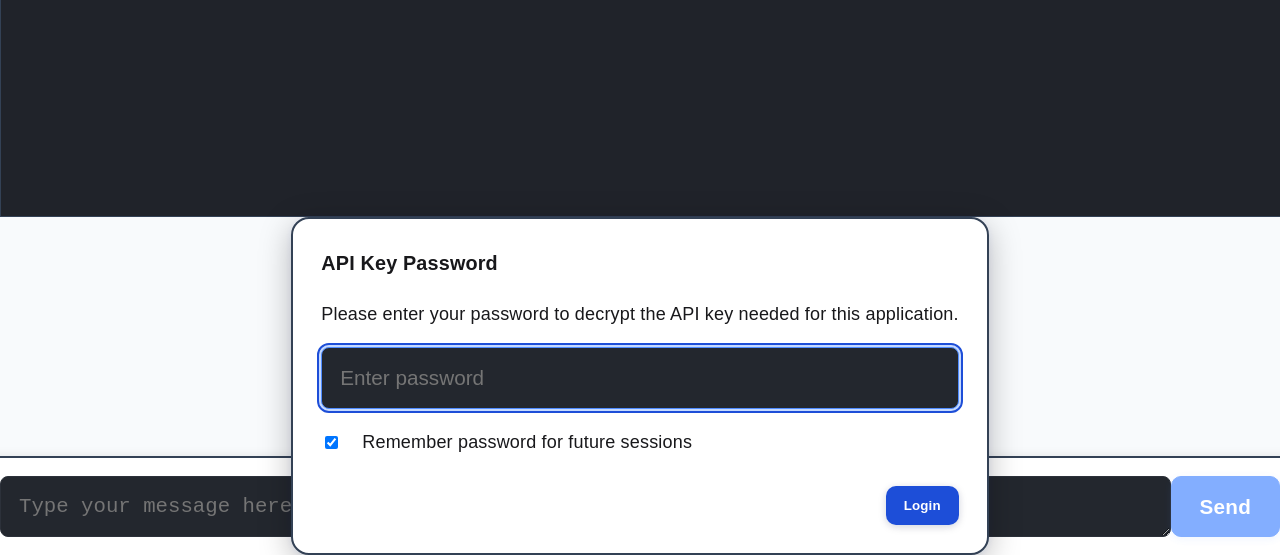
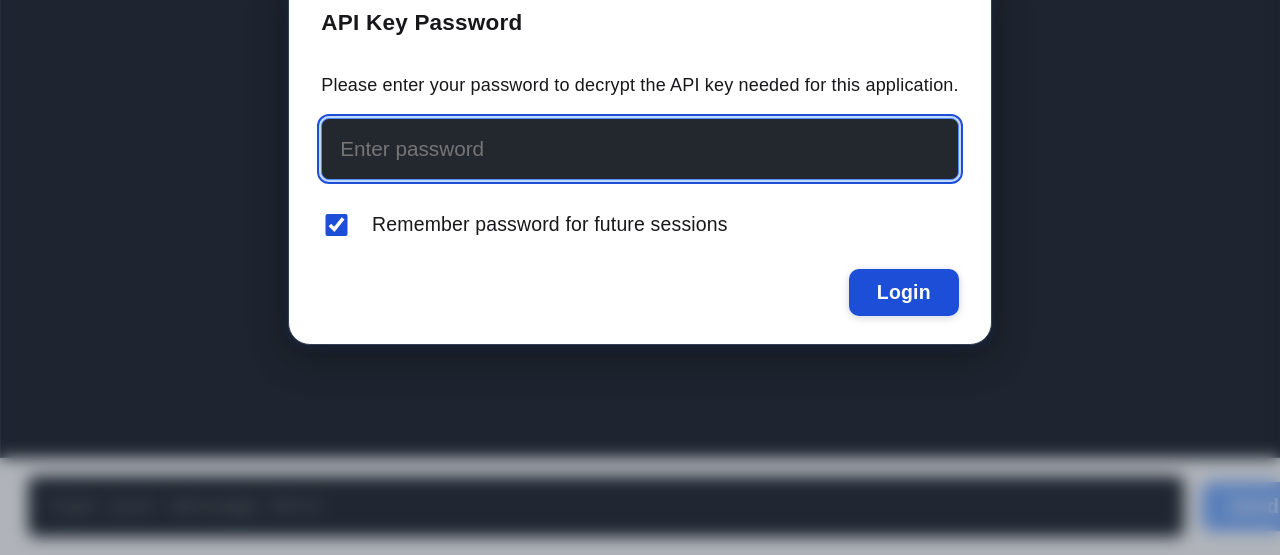
Before and after one commit to yapweijun1996/Simple-Ai-Agent-v17, a plain HTML site: page index.html in a window 1280 px wide. Shown: the part 245-800 px from the top of the page. Drawn offline with Linux system fonts and the light colour scheme.

Commit message:
Update styles.css

```diff
--- a/css/styles.css
+++ b/css/styles.css
@@ -215,54 +215,59 @@ body:not(.light-mode) .chat-app__message.ai-message {
 
 /* -- Controls Component ---------------------------------------------- */
 .chat-app__controls {
+    display: flex;
+    align-items: center;
+    gap: var(--space-md);
+    padding: var(--space-md) var(--space-lg);
+    background: var(--container-bg);
+    border-top: 1.5px solid var(--border-color);
+    box-shadow: 0 -2px 8px #0001;
     position: fixed;
     bottom: 0;
-    left: 50%;
-    transform: translateX(-50%);
+    left: 0;
     width: 100vw;
-    max-width: var(--max-width);
-    z-index: 2001;
-    background: var(--container-bg);
-    border-top: 2px solid var(--border-color);
-    box-shadow: 0 -2px 8px #0001;
-    border-radius: 0 0 var(--radius-lg) var(--radius-lg);
-    display: flex;
-    padding: var(--space-md) var(--space-lg);
+    z-index: 2000;
 }
 
 .chat-app__message-input {
     flex: 1;
-    font-size: var(--font-md);
-    padding: var(--space-md) var(--space-md);
-    border-radius: var(--radius-md);
-    border: 2px solid var(--border-color);
-    background: var(--container-bg);
+    padding: 14px 18px;
+    border-radius: var(--radius-lg);
+    border: 1.5px solid var(--border-color);
+    font-size: 1.08rem;
+    background: #f3f6fa;
     color: var(--text-color);
+    box-shadow: 0 1px 4px #0001;
     transition: border-color 0.2s, box-shadow 0.2s;
 }
-
 .chat-app__message-input:focus {
     border-color: var(--primary-color);
-    box-shadow: 0 0 0 2px #2563eb55;
-    outline: none;
+    box-shadow: 0 0 0 2px #2563eb33;
 }
 
 .chat-app__send-button {
+    padding: 12px 28px;
     border: none;
-    background: var(--primary-color);
-    color: white;
-    padding: 0 var(--space-lg);
-    font-size: var(--font-md);
+    border-radius: var(--radius-md);
+    background: linear-gradient(90deg, var(--primary-color) 80%, #1741a6 100%);
+    color: #fff;
+    font-size: 1.08rem;
+    font-weight: 600;
     cursor: pointer;
-    border-radius: var(--radius-sm);
-}
-
-.chat-app__send-button:hover {
-    background-color: #0056b3; /* Darker shade of primary */
-}
-
+    box-shadow: 0 2px 8px #2563eb22;
+    transition: background 0.18s, color 0.18s, box-shadow 0.18s, transform 0.12s;
+}
+.chat-app__send-button:hover, .chat-app__send-button:focus {
+    filter: brightness(1.08);
+    transform: translateY(-2px) scale(1.04);
+    box-shadow: 0 8px 24px #2563eb33;
+    outline: 2px solid var(--primary-color);
+    outline-offset: 2px;
+}
 .chat-app__send-button:active {
-    background-color: #004085; /* Even darker shade when active */
+    filter: brightness(0.97);
+    transform: scale(0.98);
+    box-shadow: 0 1px 4px #2563eb22;
 }
 
 .chat-app__model-select {
@@ -283,36 +288,46 @@ body:not(.light-mode) .chat-app__message.ai-message {
     display: flex !important;
     justify-content: center;
     align-items: center;
-}
-
-/* Keep compatibility with old .modal for JS */
+    position: fixed;
+    top: 0; left: 0; right: 0; bottom: 0;
+    width: 100vw;
+    height: 100vh;
+    background: rgba(30, 41, 59, 0.35);
+    backdrop-filter: blur(8px) saturate(1.2);
+    transition: background 0.3s;
+}
+
 .settings-modal__content {
     z-index: 3100;
     margin: 0 auto;
     left: 0; right: 0; top: 0; bottom: 0;
     position: relative;
-    background: rgba(255,255,255,0.92);
-    box-shadow: 0 8px 32px #0004, 0 1.5px 8px #2563eb11;
-    border-radius: 18px;
-    border: 2px solid var(--border-color);
-    padding: var(--space-lg) var(--space-lg);
-    min-width: 320px;
-    max-width: 96vw;
+    background: rgba(255,255,255,0.96);
+    box-shadow: 0 12px 40px #0005, 0 2px 12px #2563eb22;
+    border-radius: 22px;
+    border: 1.5px solid var(--border-color);
+    padding: 38px 32px 28px 32px;
+    min-width: 340px;
+    max-width: 98vw;
     color: var(--text-color);
     animation: fadeInModal 0.4s cubic-bezier(0.4, 0, 0.2, 1);
+    transition: box-shadow 0.2s, background 0.2s;
 }
 
 .settings-modal__title {
     margin-top: 0;
-    margin-bottom: var(--space-md);
-    font-size: 1.1rem;
+    margin-bottom: var(--space-lg);
+    font-size: 1.25rem;
+    font-weight: 700;
+    letter-spacing: 0.01em;
 }
 
 .settings-modal__item {
-    margin-bottom: var(--space-md);
+    margin-bottom: var(--space-lg);
     display: flex;
     align-items: center;
     justify-content: space-between;
+    gap: var(--space-md);
 }
 
 .settings-modal__label {
@@ -322,56 +337,79 @@ body:not(.light-mode) .chat-app__message.ai-message {
     cursor: pointer;
     user-select: none;
     flex-shrink: 0;
+    font-size: 1.08rem;
+    color: var(--text-color);
 }
 
 .settings-modal__checkbox {
+    accent-color: var(--primary-color);
+    width: 1.1em;
+    height: 1.1em;
+    border-radius: 4px;
+    border: 1.5px solid var(--border-color);
     margin-right: var(--space-sm);
+    transition: box-shadow 0.2s;
 }
 
 .settings-modal__select {
-    padding: var(--space-xs) var(--space-sm);
-    border: 1px solid var(--border-color);
-    border-radius: var(--radius-sm);
-    font-size: var(--font-sm);
-    flex-grow: 1;
-    margin-left: var(--space-md);
+    padding: var(--space-xs) var(--space-md);
+    border: 1.5px solid var(--border-color);
+    border-radius: var(--radius-md);
+    font-size: 1.08rem;
+    background: #f3f6fa;
+    color: var(--text-color);
+    transition: border-color 0.2s, box-shadow 0.2s;
+    box-shadow: 0 1px 4px #0001;
+}
+.settings-modal__select:focus {
+    border-color: var(--primary-color);
+    box-shadow: 0 0 0 2px #2563eb33;
 }
 
 .settings-modal__actions {
     display: flex;
     justify-content: flex-end;
-    gap: var(--space-sm);
+    gap: var(--space-md);
     margin-top: var(--space-lg);
 }
 
 .settings-modal__button {
-    padding: var(--space-sm) var(--space-md);
-    border: 1px solid var(--border-color);
-    background: var(--container-bg);
-    border-radius: var(--radius-sm);
+    padding: 12px 28px;
+    border: none;
+    background: #e5eaf5;
+    border-radius: var(--radius-md);
     cursor: pointer;
-}
-
-.settings-modal__button:hover {
-    background-color: #f0f0f0;
-}
-
+    font-size: 1.08rem;
+    font-weight: 500;
+    color: var(--primary-color);
+    box-shadow: 0 1px 4px #0001;
+    transition: background 0.18s, color 0.18s, box-shadow 0.18s, transform 0.12s;
+}
+.settings-modal__button:hover, .settings-modal__button:focus {
+    background: #dbeafe;
+    color: #1741a6;
+    box-shadow: 0 2px 8px #2563eb22;
+    outline: 2px solid var(--primary-color);
+    outline-offset: 2px;
+}
 .settings-modal__button:active {
-    background-color: #e0e0e0;
+    background: #c7d2fe;
+    color: #1741a6;
+    transform: scale(0.97);
 }
 
 .settings-modal__button--primary {
     background: linear-gradient(90deg, var(--primary-color) 80%, #1741a6 100%);
     color: #fff;
+    font-weight: 600;
+    box-shadow: 0 4px 16px #2563eb22;
     border: none;
 }
-
-.settings-modal__button--primary:hover {
+.settings-modal__button--primary:hover, .settings-modal__button--primary:focus {
     filter: brightness(1.08);
-    transform: translateY(-2px) scale(1.03);
-    box-shadow: 0 4px 16px #2563eb22;
-}
-
+    transform: translateY(-2px) scale(1.04);
+    box-shadow: 0 8px 24px #2563eb33;
+}
 .settings-modal__button--primary:active {
     filter: brightness(0.97);
     transform: scale(0.98);
```
